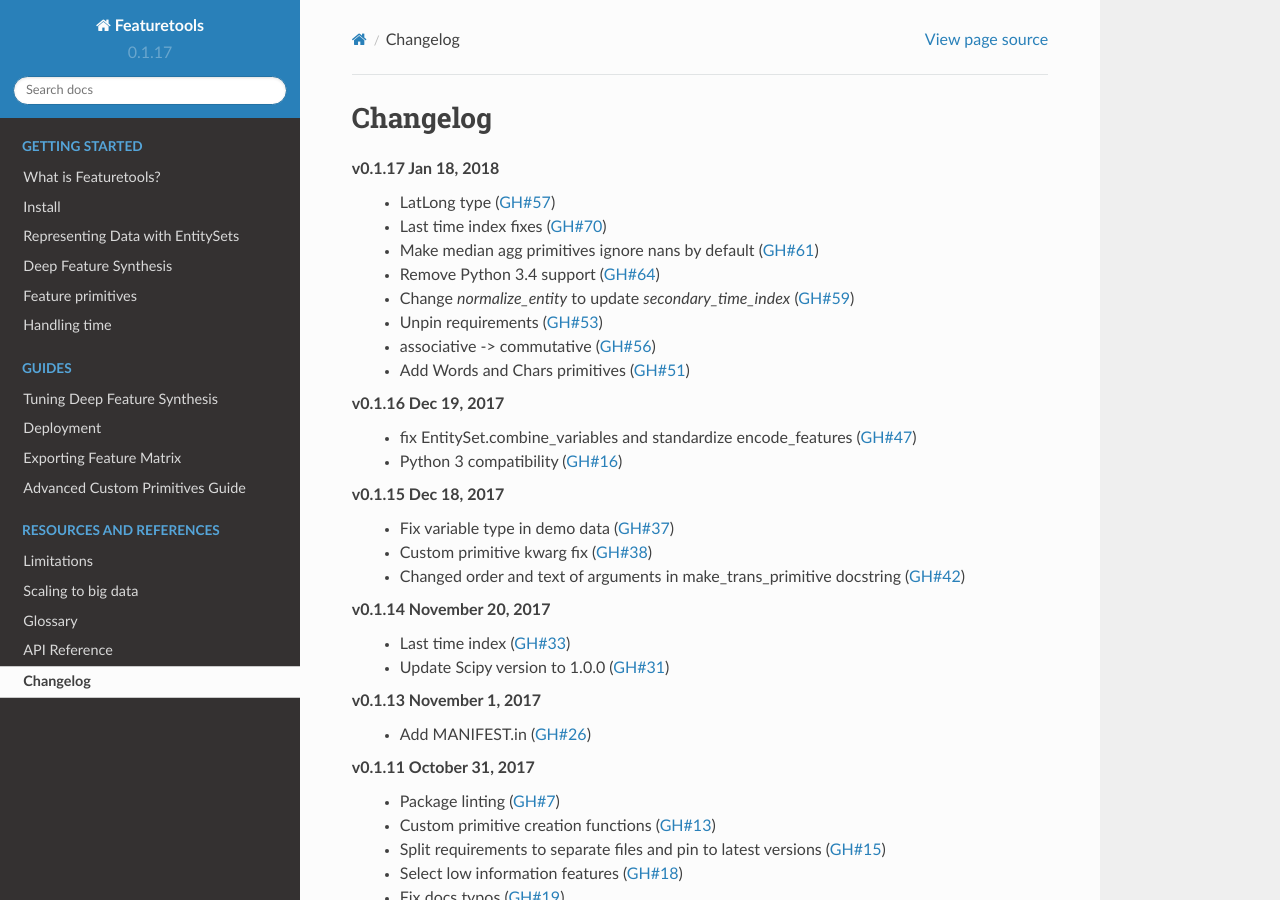
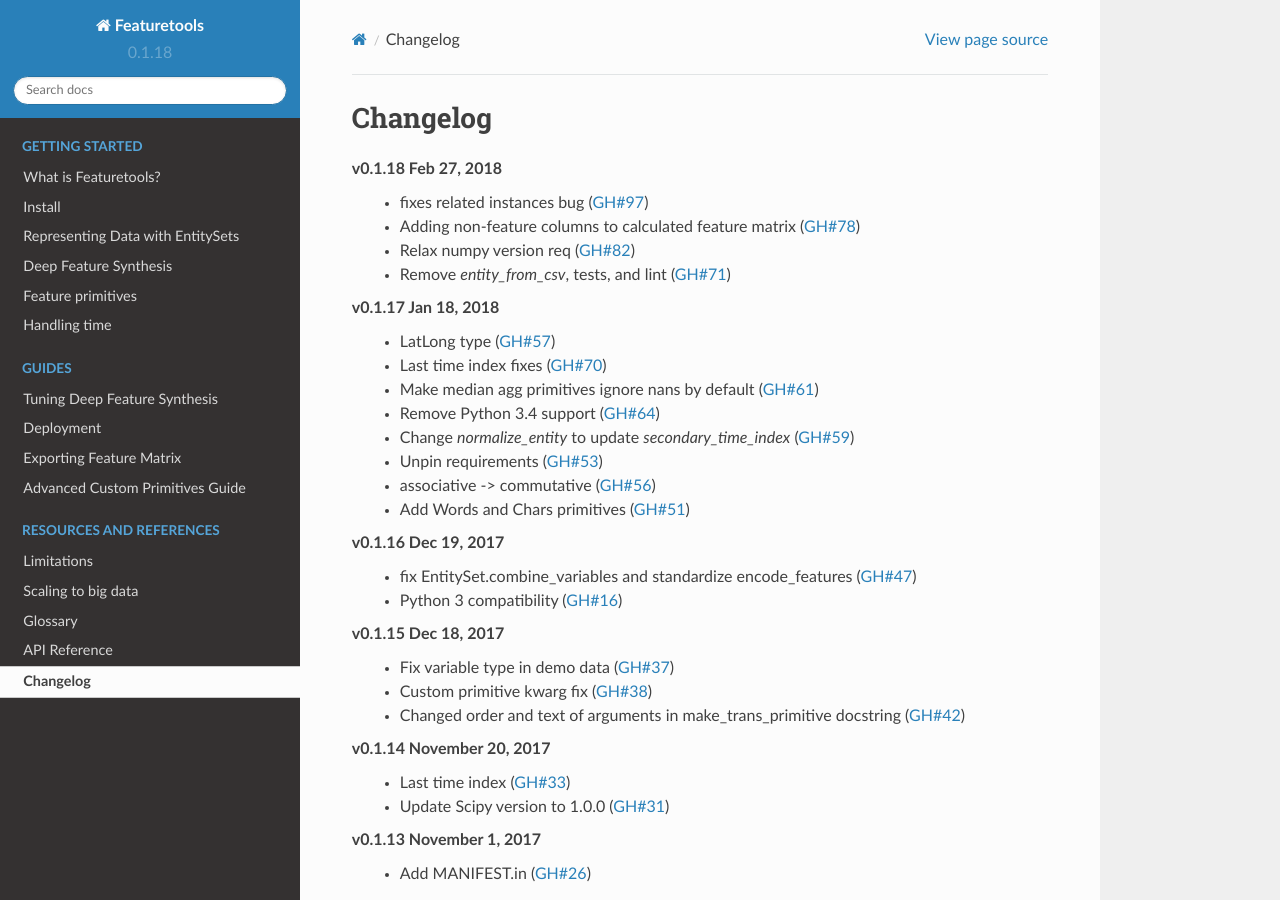
Before and after one commit to alteryx/featuretools, a Sphinx documentation site: the page built from docs/source/changelog.rst, in a window 1280 px wide and 900 px high. Built offline with Sphinx 7.4.7 and the Read the Docs theme 2.0.0, drawn with Linux system fonts in a browser that asks for light colours; comment, search, counter and statistics services are not loaded.

Commit message:
bump v0.1.18

```diff
--- a/docs/source/changelog.rst
+++ b/docs/source/changelog.rst
@@ -2,6 +2,12 @@
 
 Changelog
 ---------
+**v0.1.18** Feb 27, 2018
+    * fixes related instances bug (:pr:`97`)
+    * Adding non-feature columns to calculated feature matrix (:pr:`78`)
+    * Relax numpy version req (:pr:`82`)
+    * Remove `entity_from_csv`, tests, and lint (:pr:`71`)
+
 **v0.1.17** Jan 18, 2018
     * LatLong type (:pr:`57`)
     * Last time index fixes (:pr:`70`)
--- a/featuretools/__init__.py
+++ b/featuretools/__init__.py
@@ -12,4 +12,4 @@
 from .utils.pickle_utils import *
 import featuretools.demo
 
-__version__ = '0.1.17'
+__version__ = '0.1.18'
--- a/setup.py
+++ b/setup.py
@@ -15,7 +15,7 @@
 
 setup(
     name='featuretools',
-    version='0.1.17',
+    version='0.1.18',
     packages=find_packages(),
     package_data={'featuretools': ['config_yaml.txt']},
     description='a framework for automated feature engineering',
```
